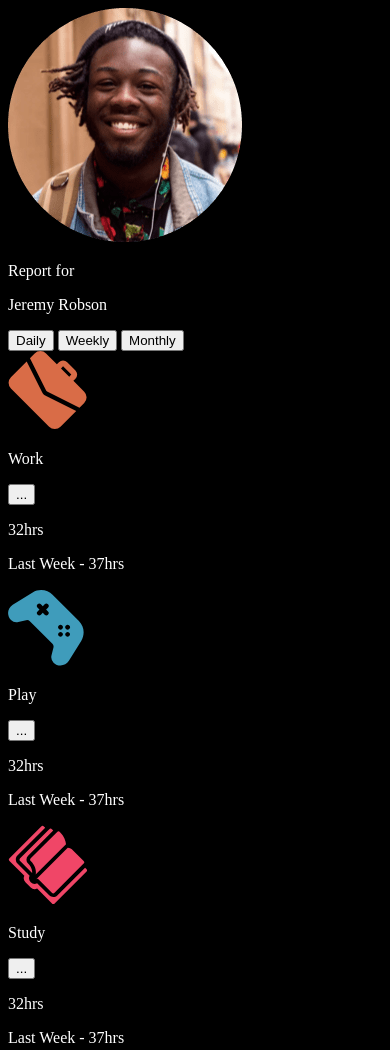
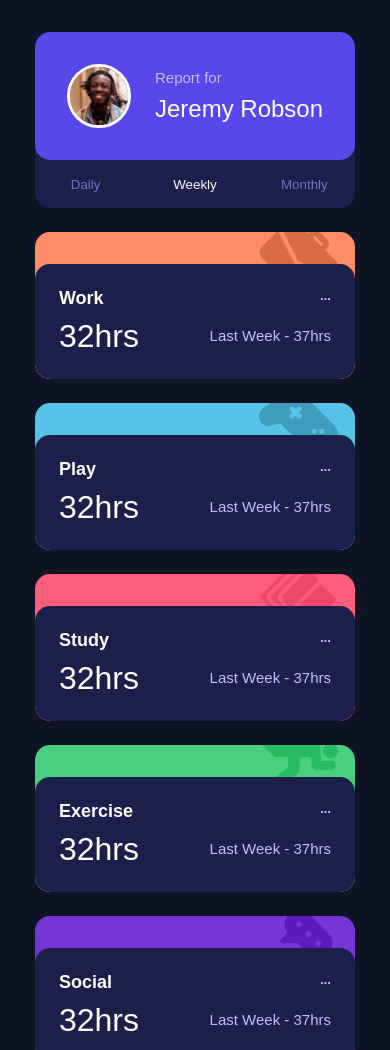
Before and after one commit to JNedelinov/time-tracking-dashboard, a website: page index.html in a window 390 px wide. Shown: the top 1050 px of the page. Drawn offline with Linux system fonts and the light colour scheme; a web font is replaced by a local one.

Commit message:
Add mobile-first styles to the root .css file

```diff
--- a/styles/css/styles.css
+++ b/styles/css/styles.css
@@ -1,4 +1,160 @@
+@font-face {
+  font-family: 'Rubic-Italic';
+  src: url('../../assets/fonts/Rubik/Rubik-Italic-VariableFont_wght.ttf');
+}
+@font-face {
+  font-family: 'Rubic';
+  src: url('../../assets/fonts/Rubik/Rubik-VariableFont_wght.ttf') format('opentype');
+  font-weight: 100 900;
+}
+* {
+  margin: 0;
+  padding: 0;
+  box-sizing: border-box;
+}
 body {
-  background-color: black;
+  min-height: 100vh;
+  padding: 2rem 1rem;
+  display: flex;
+  flex-direction: column;
+  justify-content: center;
+  align-items: center;
+  gap: 2rem;
+  font-family: 'Rubic', sans-serif;
+  font-weight: lighter;
+  background-color: hsl(226, 43%, 10%);
   color: white;
 }
+body img {
+  width: 100%;
+}
+#container {
+  display: flex;
+  flex-direction: column;
+  gap: 1.5rem;
+}
+.user-card,
+.timesheet-card {
+  overflow: hidden;
+  border-radius: 15px;
+  background-color: hsl(235, 46%, 20%);
+}
+.user-card .user {
+  display: flex;
+  align-items: center;
+  gap: 1.5rem;
+  padding: 2rem;
+  background-color: hsl(246, 80%, 60%);
+  border-radius: inherit;
+}
+.user-card .user .avatar {
+  display: flex;
+  max-width: 4rem;
+  width: 4rem;
+  border: 3px solid white;
+  border-radius: 50%;
+}
+.user-card .user .name {
+  display: flex;
+  flex-direction: column;
+  gap: 0.5rem;
+}
+.user-card .user .name p:first-child {
+  color: hsl(236, 100%, 87%);
+  font-size: 0.938rem;
+  line-height: 1.125rem;
+}
+.user-card .user .name p:nth-child(2) {
+  font-size: 1.5rem;
+  line-height: 1.75rem;
+}
+.user-card .time-span {
+  display: grid;
+  grid-template-columns: repeat(3, 1fr);
+  grid-template-rows: 3rem;
+  gap: 0.5rem;
+  font-size: 1.125rem;
+  line-height: 1.313rem;
+  font-weight: 400;
+}
+.user-card .time-span .btn {
+  color: hsl(235, 45%, 61%);
+}
+.timesheet-card.work {
+  background-color: hsl(15, 100%, 70%);
+}
+.timesheet-card.play {
+  background-color: hsl(195, 74%, 62%);
+}
+.timesheet-card.study {
+  background-color: hsl(348, 100%, 68%);
+}
+.timesheet-card.exercise {
+  background-color: hsl(145, 58%, 55%);
+}
+.timesheet-card.social {
+  background-color: hsl(264, 64%, 52%);
+}
+.timesheet-card.self-care {
+  background-color: hsl(43, 84%, 65%);
+}
+.timesheet-card .banner {
+  padding-top: 2rem;
+  position: relative;
+  overflow: hidden;
+}
+.timesheet-card .banner img {
+  position: absolute;
+  top: -0.75rem;
+  right: 1rem;
+  max-width: 5rem;
+}
+.timesheet-card .category {
+  padding: 1.5rem;
+  display: flex;
+  flex-direction: column;
+  gap: 0.5rem;
+  height: 100%;
+  border-radius: 15px;
+  background-color: hsl(235, 46%, 20%);
+}
+.timesheet-card .category .info,
+.timesheet-card .category .total-time {
+  display: flex;
+  justify-content: space-between;
+  align-items: center;
+  flex-wrap: wrap;
+  gap: 1rem;
+}
+.timesheet-card .category .info {
+  font-size: 1.125rem;
+  line-height: 1.313rem;
+  font-weight: 600;
+}
+.timesheet-card .category .info .btn {
+  align-self: self-start;
+  font-weight: bold;
+}
+.timesheet-card .category .info .btn,
+.timesheet-card .category .total-time p:nth-child(2) {
+  color: hsl(236, 100%, 87%);
+}
+.timesheet-card .category .total-time p:nth-child(1) {
+  font-size: 2rem;
+  line-height: 2.375rem;
+}
+.timesheet-card .category .total-time p:nth-child(2) {
+  font-size: 0.938rem;
+  line-height: 1.125rem;
+}
+button.btn {
+  border: none;
+  background: transparent;
+}
+button.btn.active {
+  color: white !important;
+}
+button.btn:hover {
+  cursor: pointer;
+  color: white !important;
+}
```
